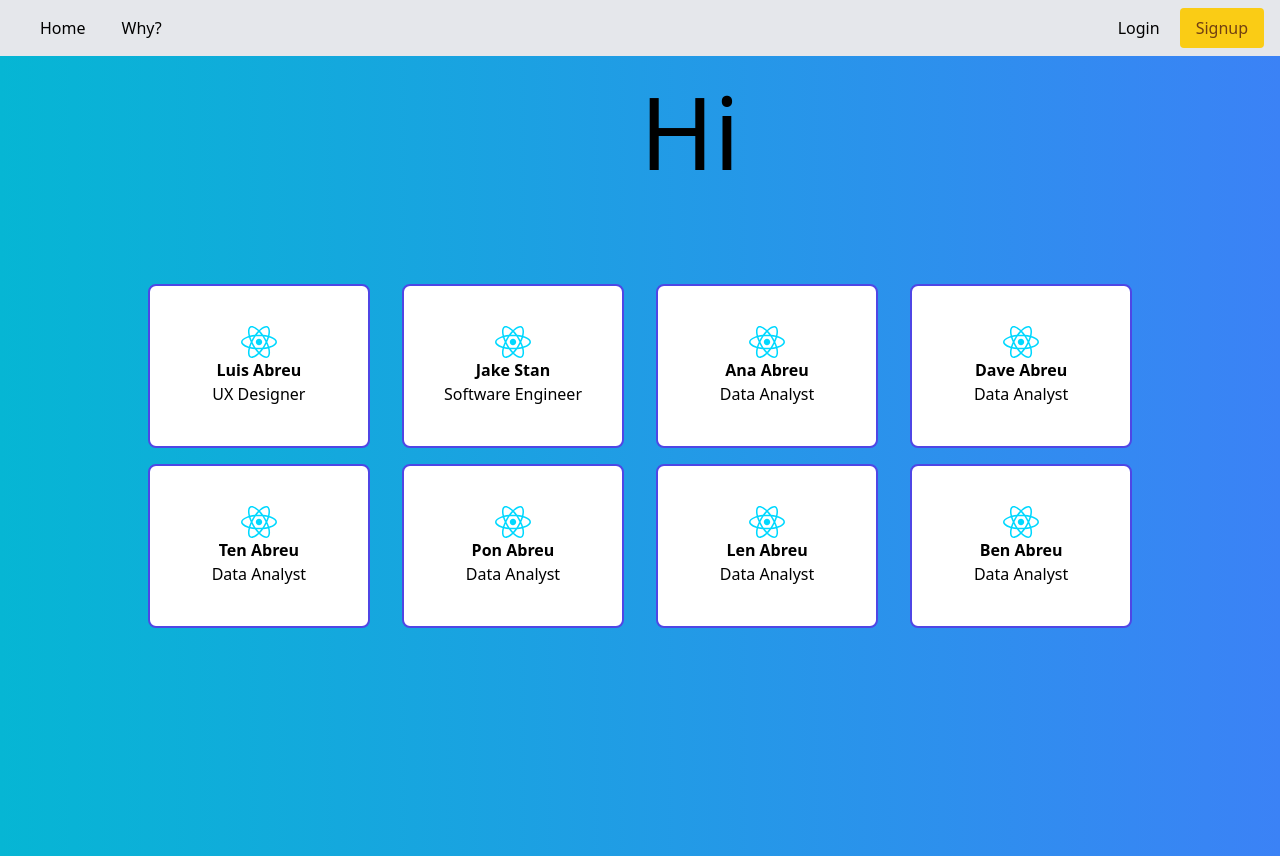
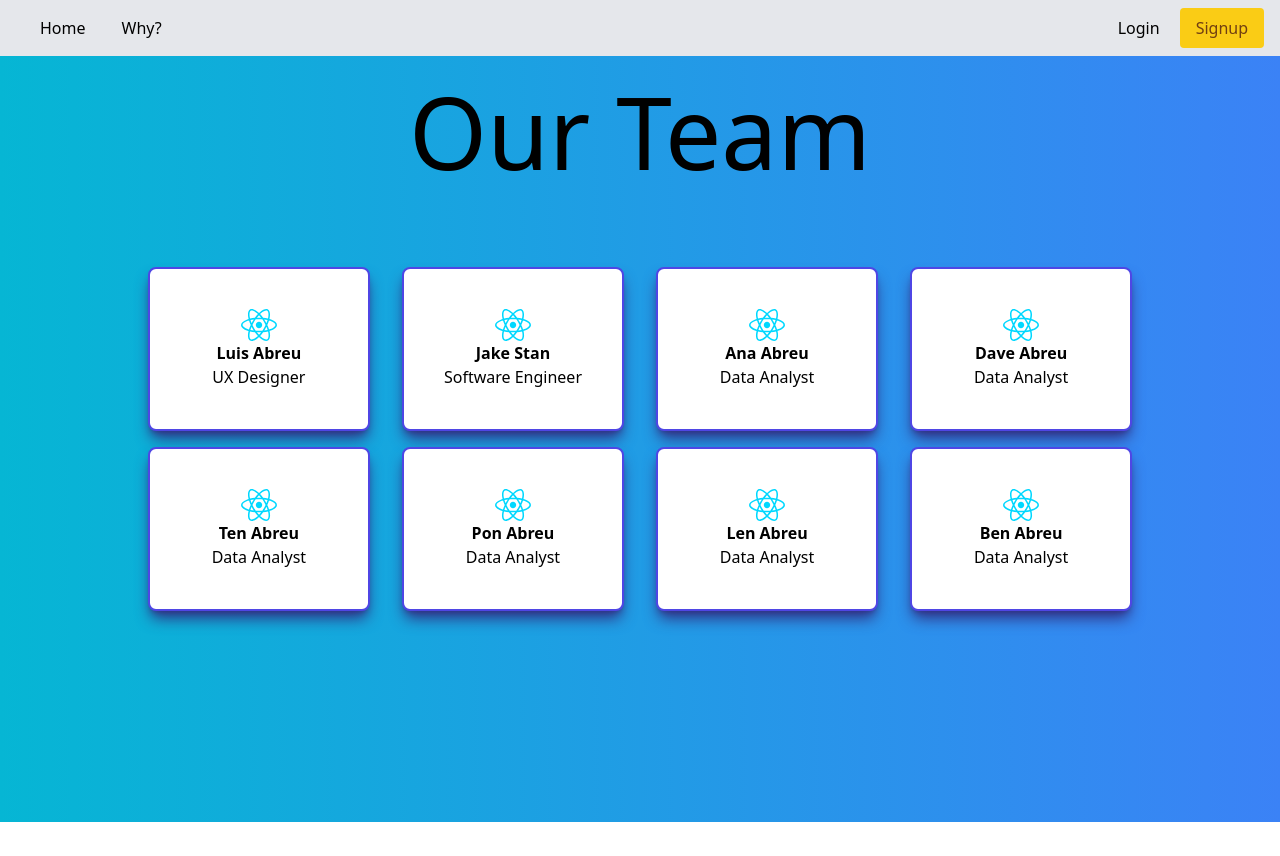
Before and after one commit to Splicid/Minimal-Website, a React (Vite) app: page / in a window 1280 px wide. After the commit the page ends 822 px from the top, so only its background shows below. Built offline with nearby package versions, Linux system fonts and the light colour scheme.

Commit message:
Fixed a couple of things

```diff
--- a/src/pages/content.jsx
+++ b/src/pages/content.jsx
@@ -16,8 +16,8 @@ const content = () => {
     return(
 
         <div className="relative text-center">
-            <div className="text-xl absolute text-center left-1/2"> Hi</div>
-            <div className="flex items-center justify-center h-screen bg-gradient-to-r from-cyan-500 to-blue-500">
+            <div className="text-xl absolute text-center w-screen"> Our Team</div>
+            <div className="flex items-center justify-center h-[95.7vh] bg-gradient-to-r from-cyan-500 to-blue-500">
             <Title_card Info={Info} />
             </div>
         </div>
--- a/src/pages/title-card.jsx
+++ b/src/pages/title-card.jsx
@@ -9,7 +9,7 @@ const title_card = (props) => {
     return(
         <div className="grid grid-cols-4 gap-4">
             {infos.map((Info) => (
-                <div className="flex flex-col border-solid border-2 border-indigo-600 px-10 py-10 bg-white rounded-lg ml-2 mr-2 items-center" key={Info.id}>
+                <div className="flex flex-col border-solid border-2 border-indigo-600 px-10 py-10 bg-white rounded-lg ml-2 mr-2 items-center shadow-lg shadow-indigo-900" key={Info.id}>
                     <div className="text-center text-base">
                         <img className="inline-block" src={Logo} />
                         <div>
--- a/tailwind.config.cjs
+++ b/tailwind.config.cjs
@@ -12,7 +12,6 @@ module.exports = {
       fontFamily:{
         inter: ['inter', 'serif']
       },
-
     },
   },
   plugins: [],
```
